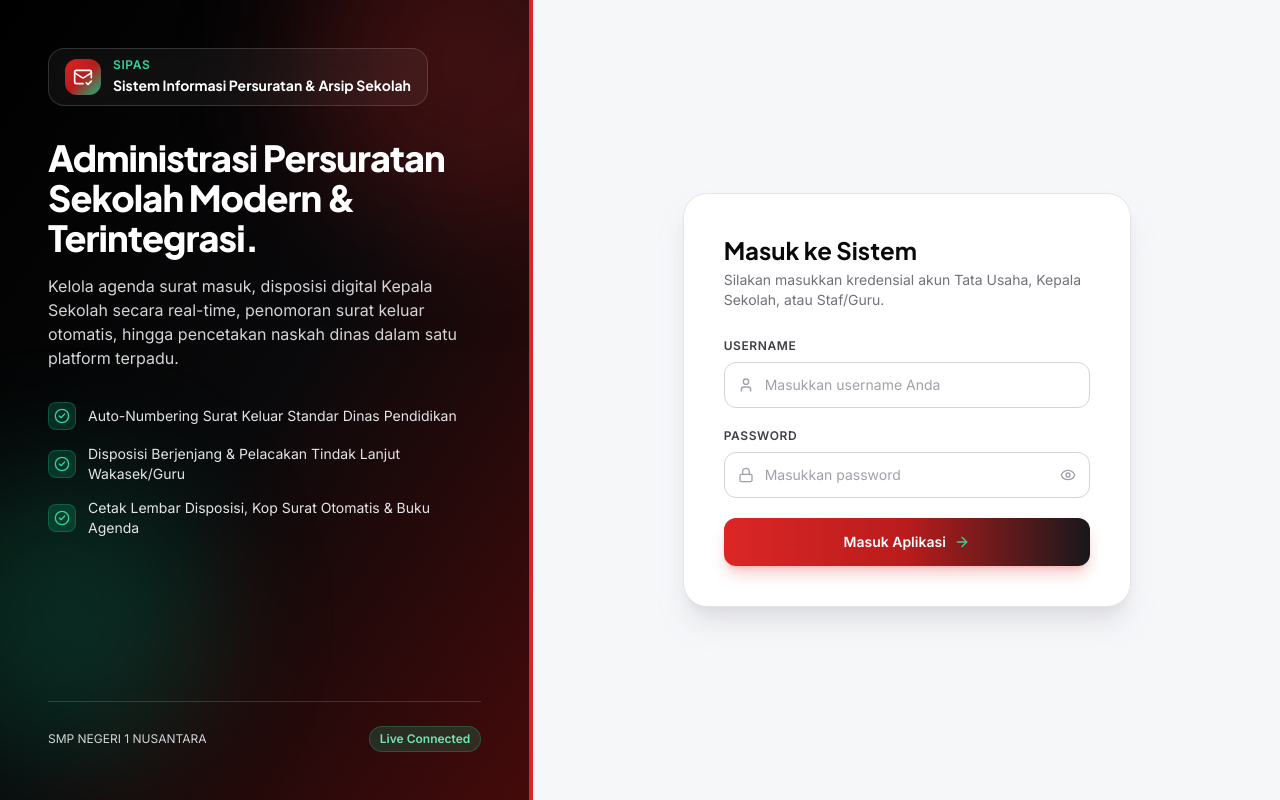
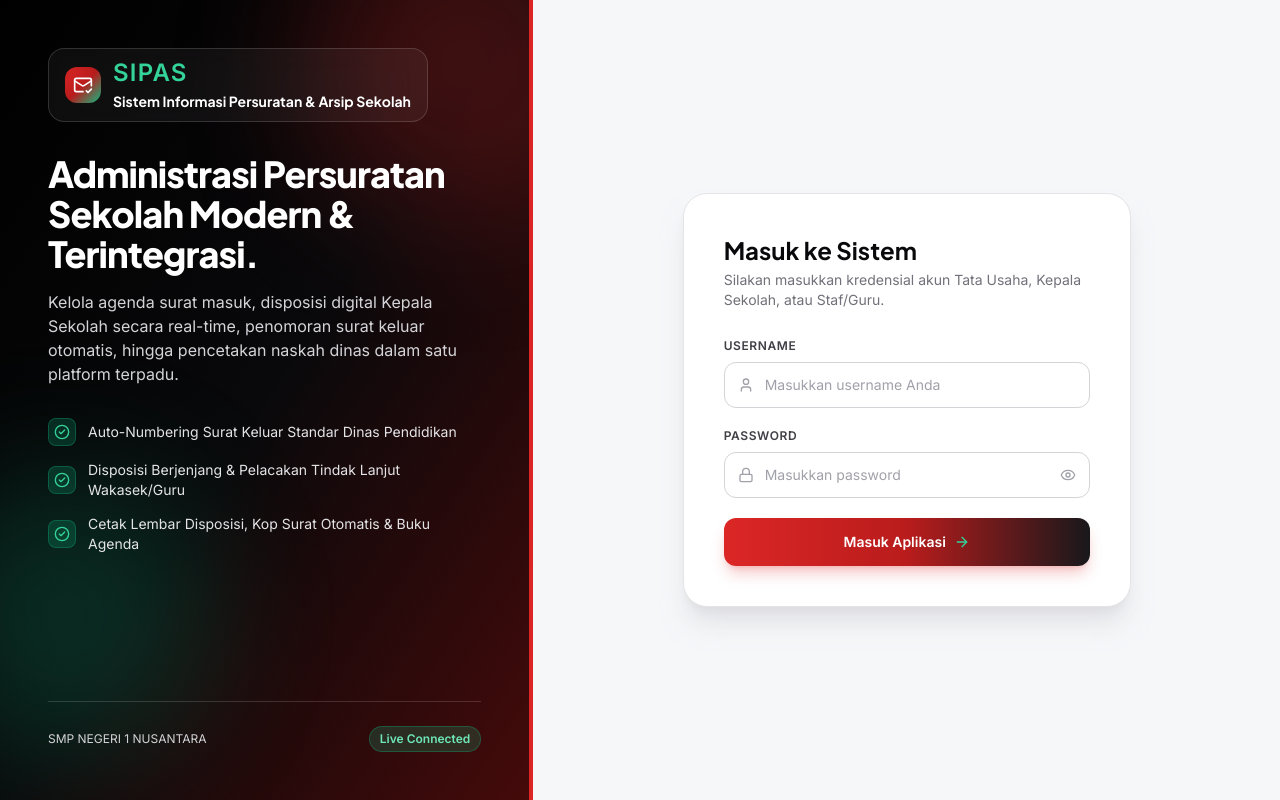
Before and after one commit to spenpatko/sipas, a plain HTML site: page index.html in a window 1280 px wide. Drawn offline with nearby package versions, Linux system fonts and the light colour scheme.

Commit message:
Update index.html

```diff
--- a/index.html
+++ b/index.html
@@ -214,7 +214,7 @@
               <i data-lucide="mail-check" class="w-5 h-5"></i>
             </div>
             <div>
-              <span class="text-xs uppercase tracking-wider text-emerald-400 font-semibold block">SIPAS</span>
+              <span class="text-2xl uppercase tracking-wider text-emerald-400 font-semibold block">SIPAS</span>
               <span class="font-display font-bold text-sm text-white">Sistem Informasi Persuratan & Arsip Sekolah</span>
             </div>
           </div>
```
